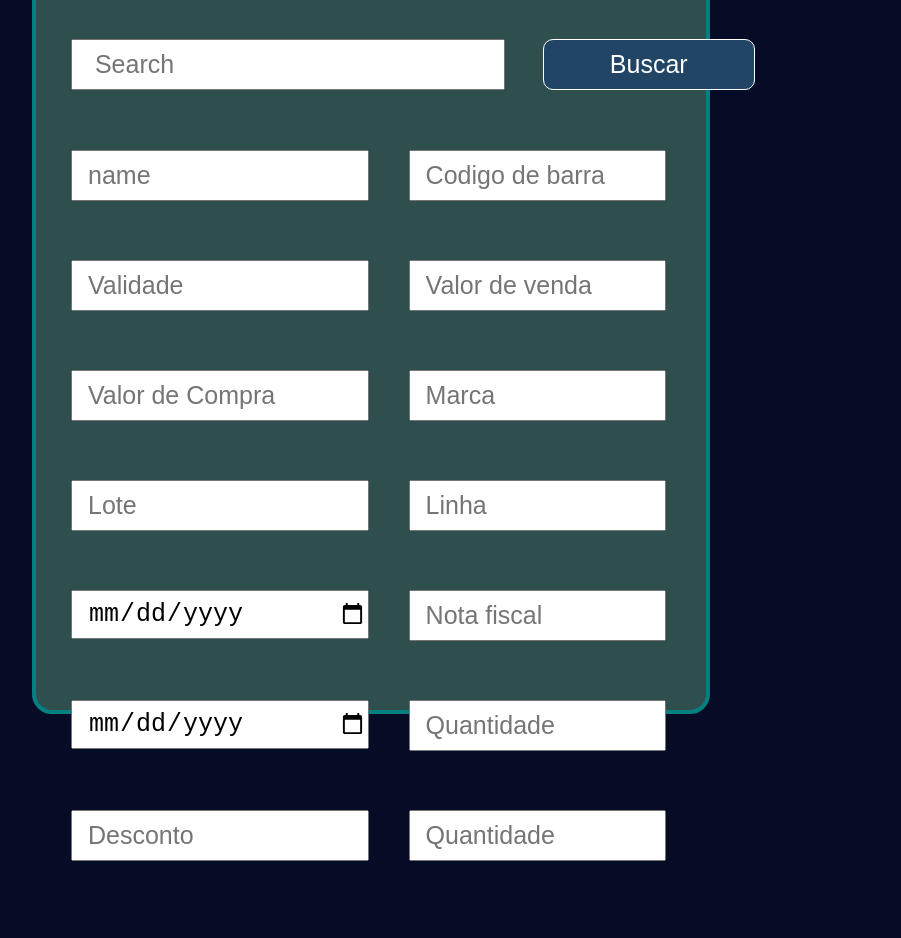
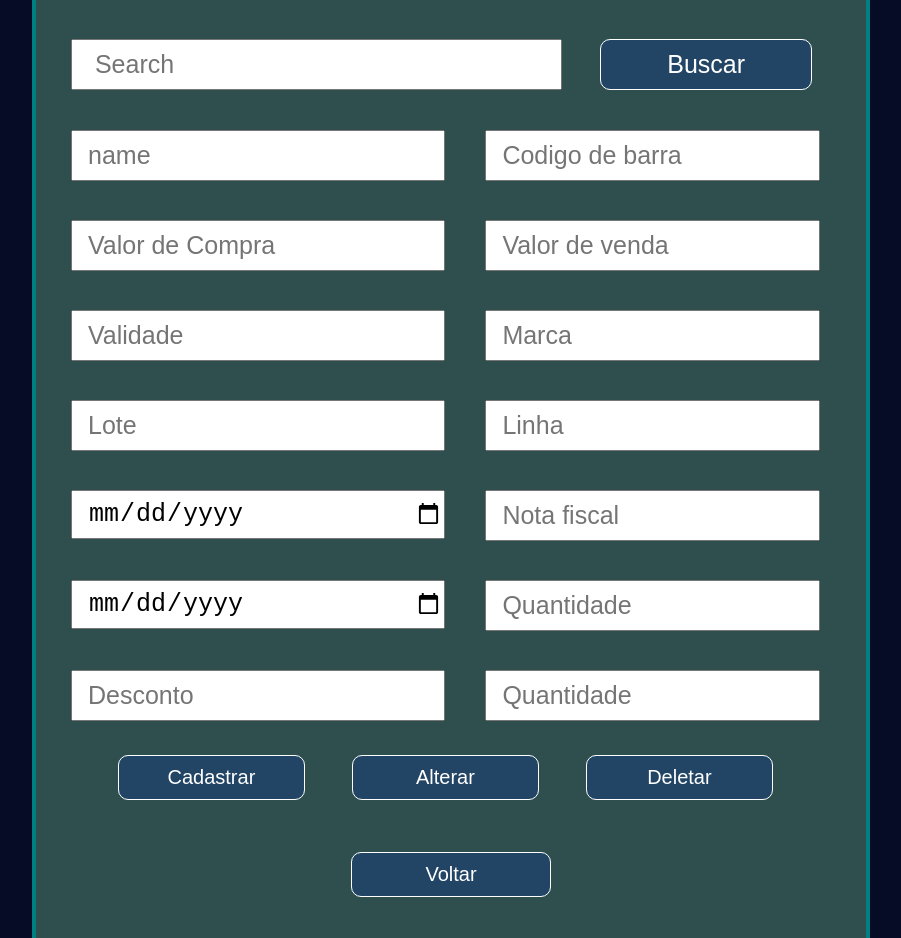
Before and after one commit to devinlineteams/interactivepdv, a React (Vite) app: page /cadastrarproduto in a window 1280 px wide. Shown: the part 120-1058 px from the top of the page, without its empty margins (288-1189 px from the left). Built offline with nearby package versions, Linux system fonts and the light colour scheme; no server answers; a web font is replaced by a local one.

Commit message:
melhorado css em cadastro

```diff
--- a/src/pages/cadastrar-produto/CadastrarProduto.tsx
+++ b/src/pages/cadastrar-produto/CadastrarProduto.tsx
@@ -24,11 +24,11 @@ export class CadastrarProduto extends Component{
                             <input  type="text" name="codBarra" className="d-prod-input input-two" placeholder="Codigo de barra"></input>
                         </div>
                         <div className="d-prod-1">
-                            <input type="text" name="validity"  className="d-prod-input" placeholder="Validade"></input>
+                            <input type="text" name="pricePurchase"  className="d-prod-input" placeholder="Valor de Compra"></input>
                             <input  type="text" name="priceSales" className="d-prod-input input-two" placeholder="Valor de venda"></input>
                         </div>
                         <div className="d-prod-1">
-                            <input type="text" name="pricePurchase"  className="d-prod-input" placeholder="Valor de Compra"></input>
+                            <input type="text" name="validity"  className="d-prod-input" placeholder="Validade"></input>
                             <input  type="text" name="mark" className="d-prod-input input-two" placeholder="Marca"></input>
                         </div>
                         <div className="d-prod-1">
--- a/src/pages/cadastrar-produto/cad-produto.css
+++ b/src/pages/cadastrar-produto/cad-produto.css
@@ -1,3 +1,4 @@
+@media screen and (max-width: 2400px) {
 div#bl-cad_prod{
     width: 50%;
     height: 92vh;
@@ -111,3 +112,110 @@ button#voltar{
     justify-content: center;
     align-items: center;
 }
+}
+@media screen and (max-width: 1600px) {
+
+    div#bl-cad_prod{
+        width: 800px;
+        height: 130vh;
+        margin-top: 60px;
+        float: left;
+        margin-left: 25%;
+        padding: 15px;
+        border-radius: 20px;
+
+        & #divh1{
+            width: 500px;
+            height: 70px;
+            float: left;
+            margin-left: 150px;
+            margin-top: -50px;
+
+            & h1{
+                height: 60px;
+                justify-content: center;
+                text-align: center;
+                padding-top: 10px;
+                border-radius: 10px;
+                text-transform: uppercase;
+            }
+        }
+
+        & #inputs{
+            margin-top: 80px;
+
+
+            & #search{
+                display: grid;
+                grid-template-columns:63% 250px ;
+                margin-left: 20px;
+                & .d-prod-input:placeholder{
+
+
+                }
+                & button{
+                     margin-left: 15%;
+                    font-size: 25px;
+                    border-radius: 10px;
+                    cursor: pointer;
+                }
+                & button:hover{
+
+                }
+            }
+        }
+    }
+    .d-prod-1{
+        margin-top: 40px;
+        height: 50px;
+        margin-left: 20px;
+        display: grid;
+        grid-template-columns: 48% 48%;
+    }
+    .d-prod-2{
+        margin-top: 45px;
+        display: grid;
+        margin-left: 20px;
+        grid-template-columns: 30% 30% 30%;
+        height: 50px;
+
+        & button{
+            margin-left: 20%;
+        }
+    }
+    .d-prod-input{
+        height: 45px;
+        font-size: 25px;
+        padding-left: 15px;
+    }
+    .input-two{
+        margin-left: 40px;
+    }
+    .btn-cad{
+        height: 45px;
+        margin-top: -10px;
+        margin-left: 15%;
+        font-size: 20px;
+        border-radius: 10px;
+        cursor: pointer;
+    }
+    .btn-cad:hover{
+
+    }
+    div#d-prod-voltar{
+        width: 100%;
+        margin-top: 50px;
+        align-items: center;
+    }
+    button#voltar{
+        width: 200px;
+        height: 45px;
+        margin-left: 300px;
+        font-size: 20px;
+        border-radius: 10px;
+        margin-top: -15px;
+        cursor: pointer;
+        justify-content: center;
+        align-items: center;
+    }
+}
```
